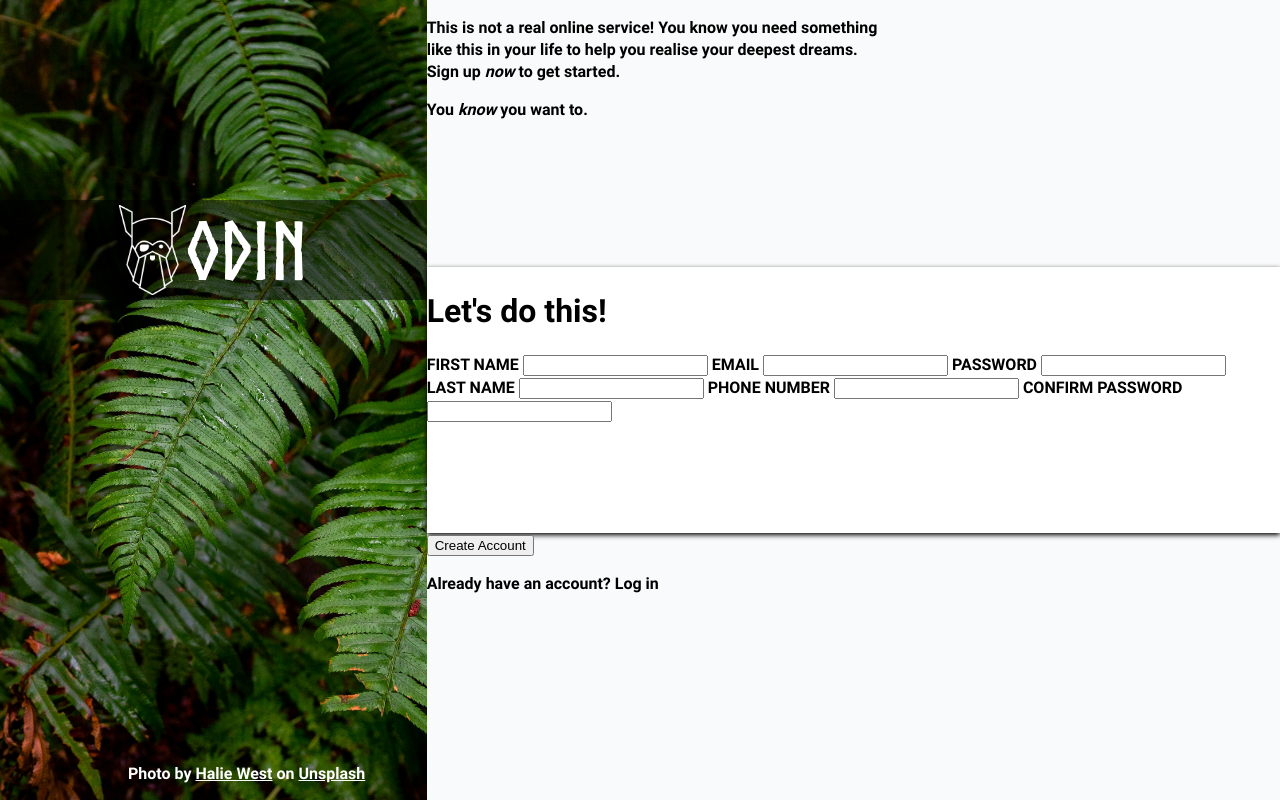
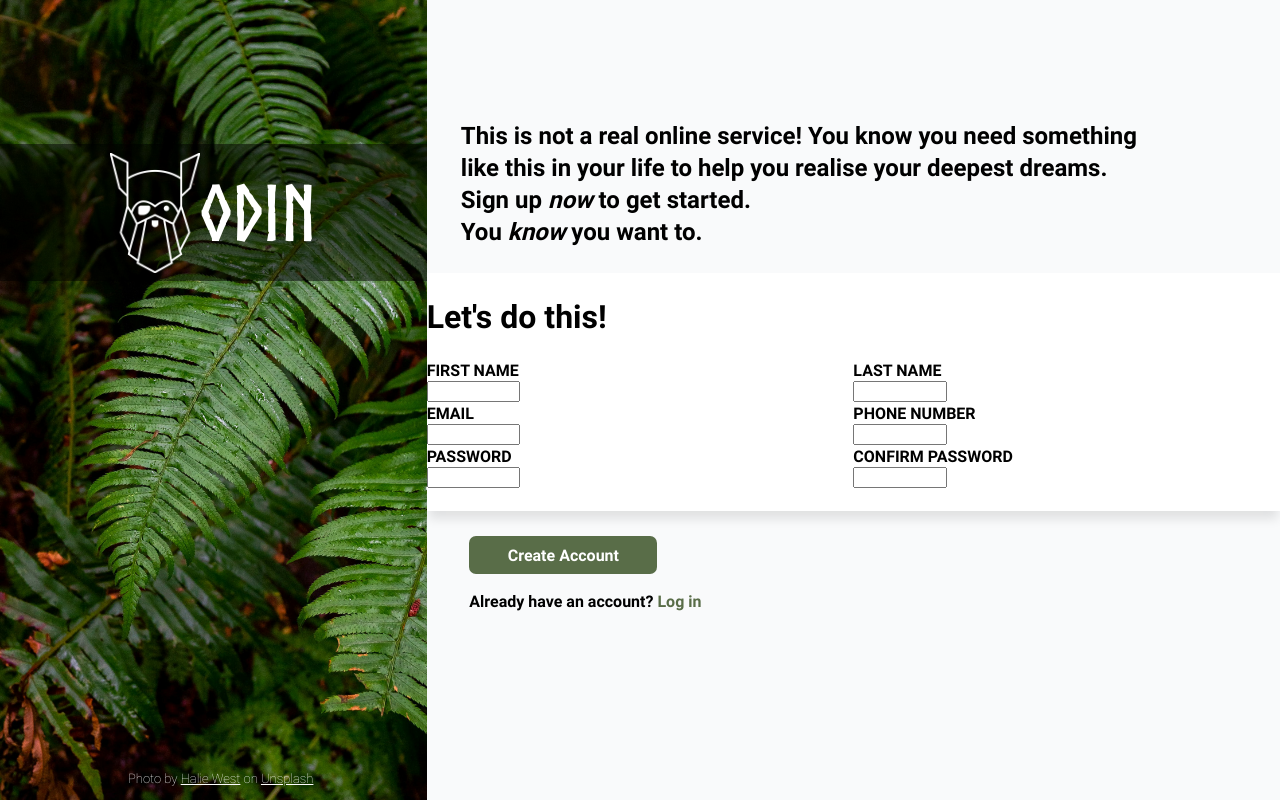
Before and after one commit to Matthuris/odin-signup, a plain HTML site: page index.html in a window 1280 px wide. Drawn offline with Linux system fonts and the light colour scheme.

Commit message:
Style sign-in button and log in

```diff
--- a/index.html
+++ b/index.html
@@ -38,6 +38,7 @@
         </div>
       </div>
       <div class="content-div">
+        <div class="content-top"></div>
         <div class="join-text">
           <p>
             This is not a real online service! You know you need something
@@ -52,27 +53,41 @@
         <div class="sign-up">
           <h1>Let's do this!</h1>
           <form action="">
-            <div>
+            <div class="form-row">
+              <div class="form-input">
                 <label for="fname">FIRST NAME</label>
                 <input type="text" />
+              </div>
+              <div class="form-input">
+                <label for="lname">LAST NAME</label>
+                <input type="text" />
+              </div>
+            </div>
+            <div class="form-row">
+              <div class="form-input">
                 <label for="email">EMAIL</label>
                 <input type="text" />
+              </div>
+              <div class="form-input">
+                <label for="tel">PHONE NUMBER</label>
+                <input type="text" />
+              </div>
+            </div>
+            <div class="form-row">
+              <div class="form-input">
                 <label for="pwd">PASSWORD</label>
                 <input type="text" />
               </div>
-            <div>
-              <label for="lname">LAST NAME</label>
-              <input type="text" />
-              <label for="tel">PHONE NUMBER</label>
-              <input type="text" />
+              <div class="form-input">
                 <label for="ver-pwd">CONFIRM PASSWORD</label>
                 <input type="text" />
+              </div>
             </div>
           </form>
         </div>
         <div class="sign-in">
           <button>Create Account</button>
-          <p>Already have an account? Log in</p>
+          <p>Already have an account? <a href="log-in">Log in</a></p>
         </div>
       </div>
     </div>
--- a/styles.css
+++ b/styles.css
@@ -11,13 +11,16 @@
   font-style: normal;
   font-weight: normal;
 }
-
+@font-face {
+  font-family: "Roboto Thin";
+  src: url(fonts/roboto-thin-webfont.woff);
+  src: url(fonts/roboto-thin-webfont.woff2);
+  font-style: normal;
+  font-weight: normal;
+}
 body {
   margin: 0;
   font-family: "Roboto Bold", sans-serif;
-}
-a {
-  color: white;
 }
 
 .container {
@@ -26,66 +29,96 @@ a {
   display: flex;
 }
 .hero-div {
-  height: 100%;
-  width: 100%;
   background-image: url(imgs/halie-west-25xggax4bSA-unsplash.jpg);
   background-size: cover;
   background-repeat: no-repeat;
   flex: 1;
 }
-.hero-img {
-  height: 100%;
-  width: 100%;
-}
+
 .title-div {
   display: flex;
   position: relative;
-  top: 25%;
-
+  top: 18%;
   height: 12.5%;
+  min-height: fit-content;
   background-color: rgba(0, 0, 0, 0.5);
   justify-content: center;
   align-items: center;
 }
 .title-div img {
-  height: 90%;
+  height: 15vh;
   width: auto;
-  padding: 10%, 0%;
+  padding: 2% 0%;
 }
 .title-div h1 {
   font-family: "Norse Bold";
   color: white;
-  font-size: 500%;
+  font-size: 6vw;
+  margin: 0%;
 }
-
 .credit-div {
   position: absolute;
   bottom: 0%;
   left: 10%;
   color: white;
+  font-family: "Roboto Thin";
+  font-size: small;
   text-align: center;
+}
+.credit-div a {
+  color: white;
 }
 .content-div {
   display: flex;
   flex-direction: column;
-  justify-content: end;
   flex: 2;
   background-color: rgb(249, 250, 251);
 }
-
+.content-top {
+  flex: 1;
+}
 .join-text {
+  display: flex;
+  flex-direction: column;
+  justify-content: space-between;
+  padding: 0% 0% 3% 4%;
   flex: 1;
-
-  height: auto;
+  font-size: 1.5em;
 }
-
+.join-text p {
+  margin: 0;
+}
 .sign-up {
-  flex: 1;
-
+  flex: 2;
   height: auto;
   background-color: white;
-  box-shadow: 0px 2px 5px;
+  box-shadow: 0px 10px 10px -2px rgba(0, 0, 0, 0.1);
+}
+.sign-up input {
+  width: 20%;
+}
+.form-row {
+  display: flex;
+}
+.form-input {
+  display: flex;
+  flex-direction: column;
+  flex: 1;
 }
 .sign-in {
-  flex: 1;
+  flex: 2;
+  padding: 3% 5%;
 }
+.sign-in button {
+  background-color: #596d48;
+  font-family: "Roboto Bold";
+  color: white;
+  font-size: 1em;
+  padding: 1% 5%;
+  border: none;
+  border-radius: 7px;
+}
+.sign-in a {
+  color: #596d48;
+  text-decoration: none;
+}
```
Lines whose indentation alone changed are shown as unchanged.
